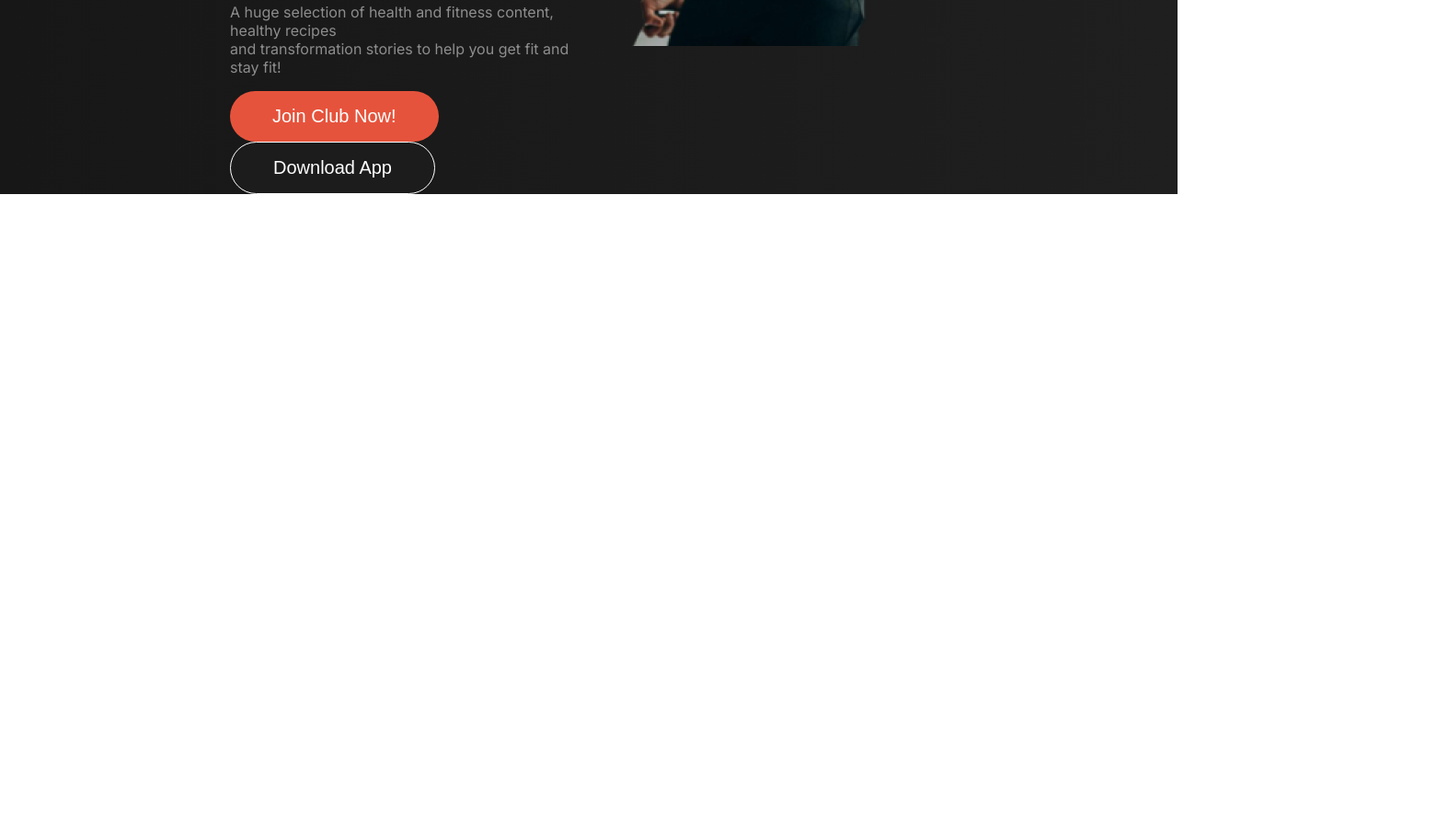
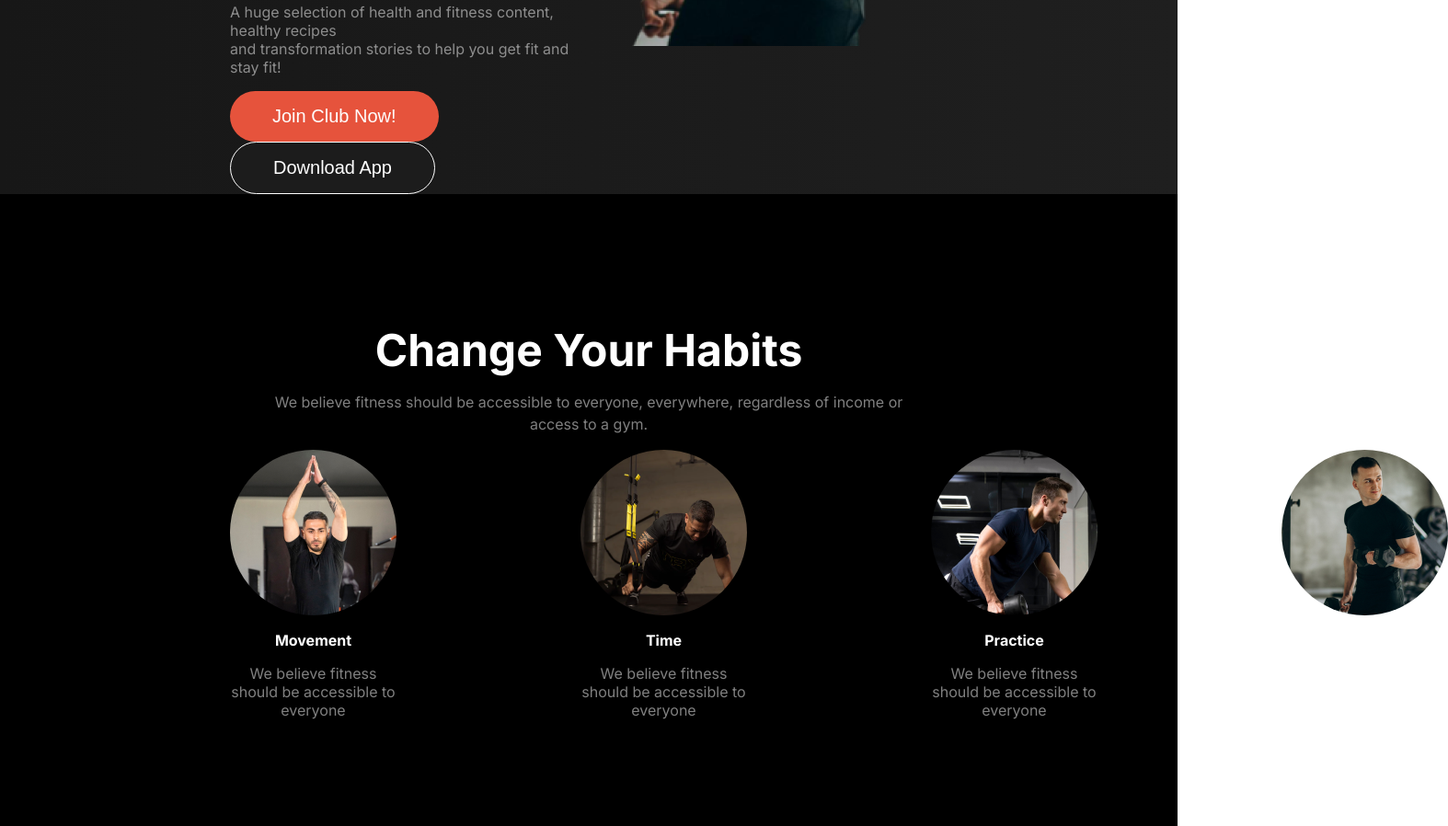
Before and after one commit to iamarifhossain1/versatile-ui, a plain HTML site: page index.html in a window 1280 px wide. Shown: the part 790-1688 px from the top of the page at 92% size, 1574 px wide, since content can reach past the window. Before the commit the page ends 1001 px from the top, so only its background shows below. Drawn offline with Linux system fonts and the light colour scheme; a web font is replaced by a local one.

Commit message:
habit section done

```diff
--- a/index.html
+++ b/index.html
@@ -28,12 +28,44 @@
                     <button class="secondary-btn">Download App</button>
                 </div>
                 <div class="hero-img">
-                    <img src="images/Images 2.png" alt="">
+                    <img class="hero-img-container" src="images/Images 2.png" alt="">
                     <div class="badge top-badge">500+ <span class="custom-badge"><br>Free Workout Videos</span></div>
                     <div class="badge bottom-badge">350+ <br><span class="custom-badge">Video Tutorials</span></div>
                 </div>
             </section>
+        </header>
 
-        </header>
+        <main class="primary-bg">
+            <section class="habit-sec ">
+                <div class="habit-container">
+                    <h1 class="habit-heading">Change Your Habits</h1>
+                    <p class="habit-description">We believe fitness should be accessible to everyone, everywhere, regardless of income or <br>access to a gym.</p>
+                    <div class="habit">
+                        <div class="habit-content">
+                            <img src="images/image 2.png" alt="" class="habit-img-content">
+                            <h1 class="habit-content-heading">Movement</h1>
+                            <p class="habit-content-description">We believe fitness should be accessible to everyone</p>
+                        </div>
+                        <div class="habit-content">
+                            <img src="images/image 3.png" alt="" class="habit-img-content">
+                            <h1 class="habit-content-heading">Time</h1>
+                            <p class="habit-content-description">We believe fitness should be accessible to everyone</p>
+                        </div>
+                        <div class="habit-content">
+                            <img src="images/image 4.png" alt="" class="habit-img-content">
+                            <h1 class="habit-content-heading">Practice</h1>
+                            <p class="habit-content-description">We believe fitness should be accessible to everyone</p>
+                        </div>
+                        <div class="habit-content">
+                            <img src="images/image 5.png" alt="" class="habit-img-content">
+                            <h1 class="habit-content-heading">Weight Loss</h1>
+                            <p class="habit-content-description">We believe fitness should be accessible to everyone</p>
+                        </div>
+                    </div>
+
+                </div>
+
+            </section>
+        </main>
 </body>
 </html>
--- a/style.css
+++ b/style.css
@@ -99,7 +99,8 @@ nav ul a {
     border: none;
     border-radius: 42px;
     color: #fff;
-    margin-right: 20px;
+    margin-right: 10px;
+    cursor: pointer;
 }
 
 .secondary-btn {
@@ -110,6 +111,11 @@ nav ul a {
     border-radius: 42px;
     color: #fff;
     margin-right: 20px;
+    cursor: pointer;
+}
+
+.hero-img img {
+    width: 100%;
 }
 
 .badge {
@@ -141,3 +147,51 @@ nav ul a {
     font-weight: 100;
     font-size: 14px;
 }
+
+.primary-bg {
+    background-color: #000000;
+}
+
+.habit-sec {
+    padding: 100px 250px;
+}
+
+.habit {
+    display: flex;
+    align-items: center;
+    gap: 200px;
+}
+
+.habit-img-content {
+    border-radius: 50%;
+}
+
+.habit-heading {
+    text-align: center;
+    color: #fff;
+    font-size: 3rem;
+}
+
+.habit-description {
+    font-size: 16px;
+    color: #fff;
+    opacity: .5;
+    text-align: center;
+    margin-top: -25px;
+    line-height: 150%;
+}
+
+.habit-content-heading {
+    color: #fff;
+    font-size: 16px;
+    font-weight: bold;
+    text-align: center;
+
+}
+
+.habit-content-description {
+    font-size: 16px;
+    color: #fff;
+    opacity: .5;
+    text-align: center;
+}
```
